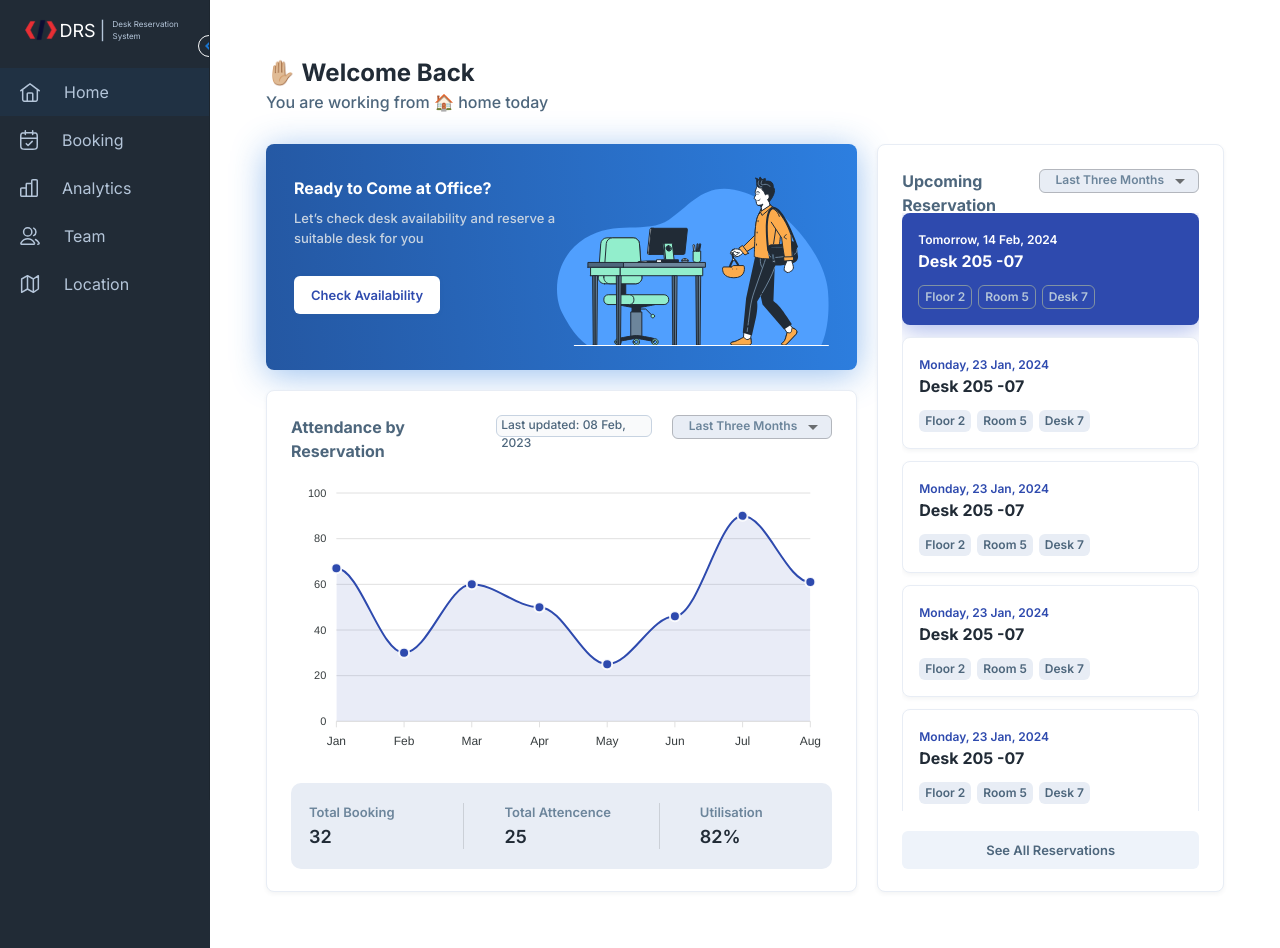
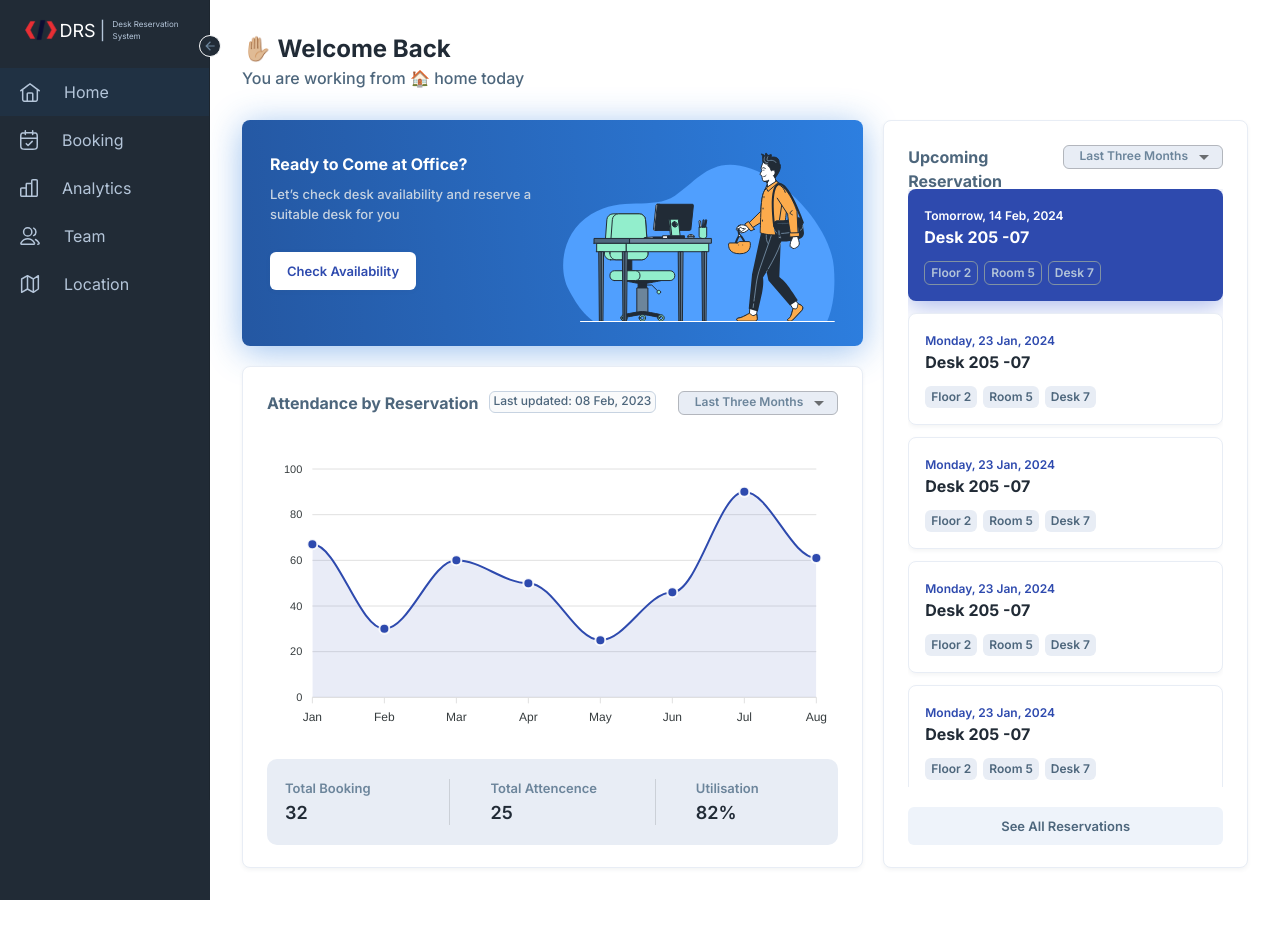
Before and after one commit to sk-roy/Desk-Reservation-System, a React (Create React App) app: page / in a window 1280 px wide. After the commit the page ends 900 px from the top, so only its background shows below. Built offline with nearby package versions, Linux system fonts and the light colour scheme.

Commit message:
Fixed the sidebar collapse button issue

```diff
--- a/src/components/sidebar/index.tsx
+++ b/src/components/sidebar/index.tsx
@@ -2,29 +2,20 @@
 import { styled, useTheme, Theme, CSSObject } from '@mui/material/styles';
 import Box from '@mui/material/Box';
 import MuiDrawer from '@mui/material/Drawer';
-import MuiAppBar, { AppBarProps as MuiAppBarProps } from '@mui/material/AppBar';
-import Toolbar from '@mui/material/Toolbar';
 import List from '@mui/material/List';
-import CssBaseline from '@mui/material/CssBaseline';
 import Typography from '@mui/material/Typography';
-import Divider from '@mui/material/Divider';
-import IconButton from '@mui/material/IconButton';
-import MenuIcon from '@mui/icons-material/Menu';
-import ChevronLeftIcon from '@mui/icons-material/ChevronLeft';
-import ChevronRightIcon from '@mui/icons-material/ChevronRight';
 import ListItem from '@mui/material/ListItem';
 import ListItemButton from '@mui/material/ListItemButton';
 import ListItemIcon from '@mui/material/ListItemIcon';
 import ListItemText from '@mui/material/ListItemText';
-import InboxIcon from '@mui/icons-material/MoveToInbox';
-import MailIcon from '@mui/icons-material/Mail';
-import Home from '../../pages/home';
-import { Link, RouterProvider, useLocation } from 'react-router-dom';
-import { router, tablist } from '../../route';
+import { Link, useLocation } from 'react-router-dom';
+import { tablist } from '../../route';
 import { LogoProps, SidebarProps } from '../interface';
 import { Button } from '@mui/material';
 import theme from '../../theme';
 import logo from "../../assets/icons/logo.svg"
+import ArrowBackIcon from '@mui/icons-material/ArrowBack';
+import ArrowForwardIcon from '@mui/icons-material/ArrowForward';
 
 
 const drawerWidth = 210;
@@ -156,25 +147,10 @@
     setOpen(!open);
   };
 
-  const customTrigger = (
-    <Button
-    onClick={toggleCollapse}
-    style={{
-      backgroundColor: "transparent",
-      height: "22px",
-      width: "22px",
-      border: "transparent",
-      padding: "2px",
-    }}>
-      {open ? <ChevronLeftIcon/> : <ChevronRightIcon/>}
-    </Button>
-  );
-
   return (
-    <Box sx={{ display: 'flex' }}>
-      <Drawer variant="permanent" open={open}>
-
-        <Logo collapsed={!open}/>
+  <Box sx={{ display: 'flex', position: 'relative' }}>
+    <Drawer variant="permanent" open={open} sx={{ zIndex: 2 }}>
+      <Logo collapsed={!open} />
 
       <List>
         {tablist.map((item, index) => (
@@ -184,7 +160,8 @@
             sx={{ display: 'block' }}
             component={Link}
             to={item.path}
-            selected={location.pathname === item.path}>
+            selected={location.pathname === item.path}
+          >
             <ListItemButton
               sx={{
                 minHeight: 48,
@@ -214,12 +191,19 @@
         ))}
       </List>
 
+    </Drawer>
+
+    <Box sx={{ flexGrow: 1, position: 'relative' }}>
+      <Box component="main" sx={{zIndex: 1 }}>
+        {children}
+      </Box>
+
       <Box
-            sx = {{
+      sx={{
         position: "absolute",
         top: "35px",
-            right: "-11px",
-            zIndex: 1,
+        left: -11,
+        zIndex: 3,
         display: "flex",
         alignItems: "center",
         justifyContent: "center",
@@ -228,17 +212,23 @@
         backgroundColor: theme.customTheme.Color.Primary.Dark,
         borderRadius: "40px",
         border: "1px solid var(--Offwhite-Offwhite-1, #F9FAFB)"
-            }}>
-            {customTrigger}
+      }}
+    >
+      <Button
+        onClick={toggleCollapse}
+        style={{
+          backgroundColor: "transparent",
+          height: "22px",
+          width: "22px",
+          border: "transparent",
+          padding: "2px",
+        }}
+      >
+        {open ? <ArrowBackIcon sx={{color: theme.customTheme.Color.grey[3], height: "14px", width: "14px"}}/>
+              : <ArrowForwardIcon sx={{color: theme.customTheme.Color.grey[3], height: "14px", width: "14px"}}/>}
+      </Button>
     </Box>
-
-      </Drawer>
-
-
-      <Box component="main" sx={{ flexGrow: 1, p: 3, }}>
-        {children}
   </Box>
-
 
     </Box>
   );
```
Lines whose indentation alone changed are shown as unchanged.
